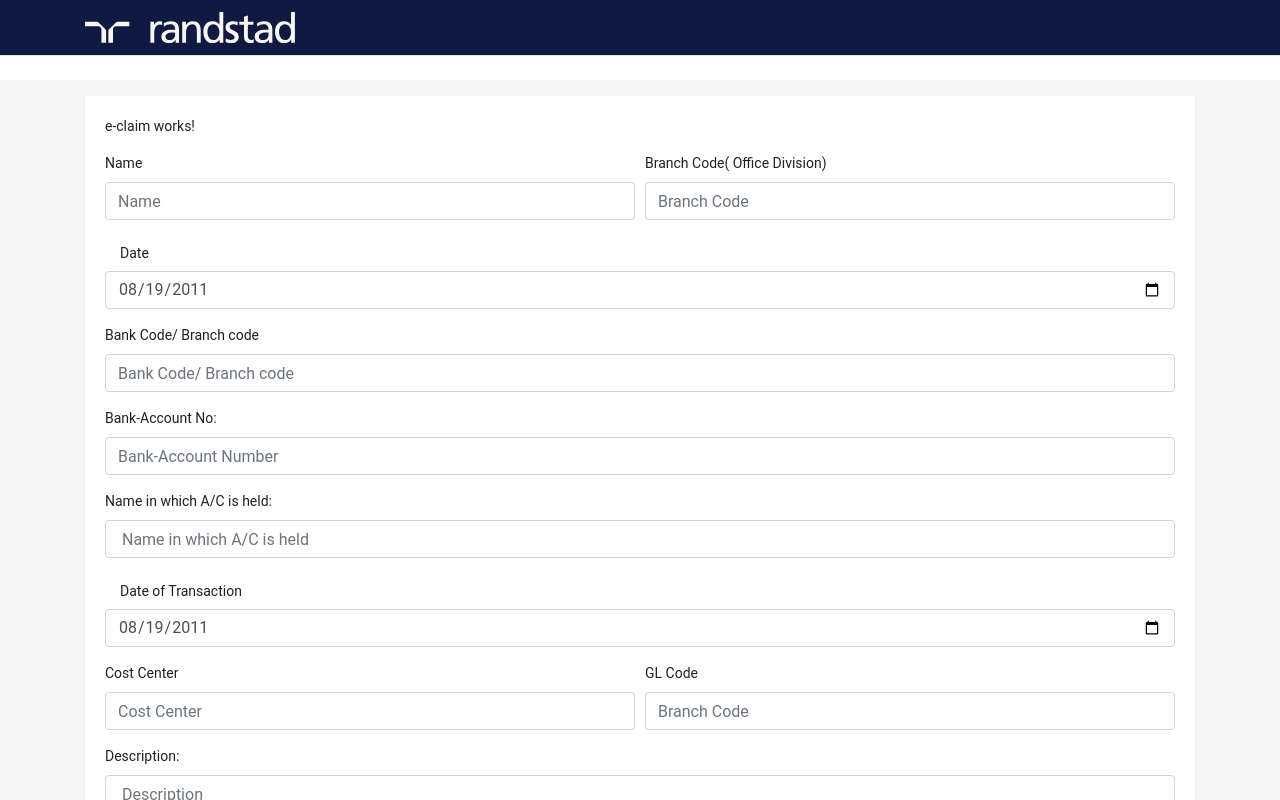
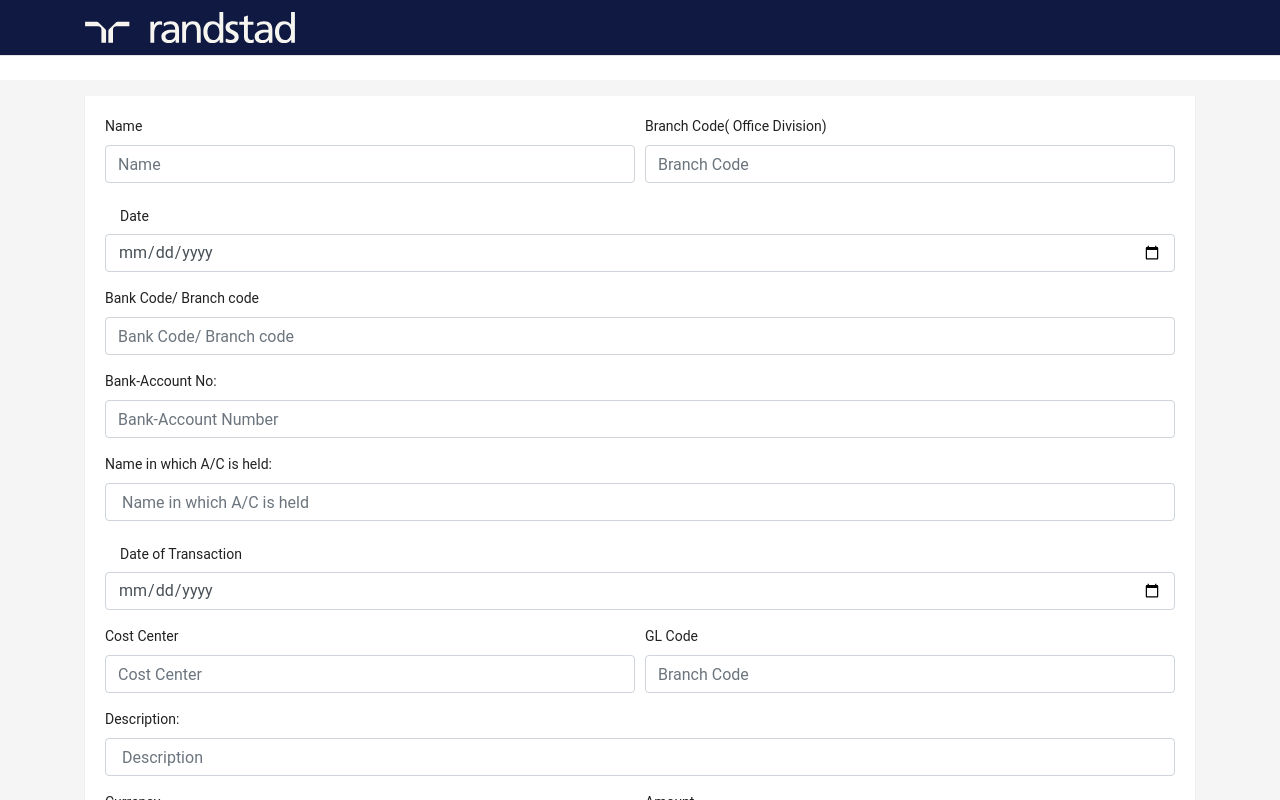
Before and after one commit to NarenMuthyala/ExpenseClaim, an Angular app: page /eclaim in a window 1280 px wide. Shown: the top 800 px of the page. Built offline with nearby package versions, Linux system fonts and the light colour scheme.

Commit message:
claim data handling
claim data handling

```diff
--- a/src/app/app.module.ts
+++ b/src/app/app.module.ts
@@ -1,5 +1,6 @@
 import { BrowserModule } from '@angular/platform-browser';
 import { NgModule } from '@angular/core';
+import { FormsModule } from '@angular/forms';
 
 import { AppRoutingModule } from './app-routing.module';
 import { AppComponent } from './app.component';
@@ -16,7 +17,8 @@ import { EClaimComponent } from './e-claim/e-claim.component';
   ],
   imports: [
     BrowserModule,
-    AppRoutingModule
+    AppRoutingModule,
+    FormsModule
   ],
   providers: [],
   bootstrap: [AppComponent]
--- a/src/app/e-claim/e-claim.component.html
+++ b/src/app/e-claim/e-claim.component.html
@@ -1,85 +1,81 @@
 <div class="container">
   <div class="card">
     <div class="card-body">
-      <p>
-      e-claim works!
-    </p>
-
-    <form>
+      <form #claimForm="ngForm" (ngSubmit)="submitClaim()">
         <div class="form-row">
           <div class="form-group col-md-6">
             <label for="inputName">Name</label>
-      <input type="text" class="form-control" id="inputName" placeholder="Name">
+            <input type="text" required [(ngModel)]="claim.name" class="form-control" name="inputName"  id="inputName" placeholder="Name">
           </div>
           <div class="form-group col-md-6">
             <label for="inputBrachCode">Branch Code( Office Division)</label>
-      <input type="text" class="form-control" id="inputBrachCode" placeholder="Branch Code ">
+            <input type="text" [(ngModel)]="claim.branchCodeOffice"class="form-control" name="inputBrachCode" id="inputBrachCode" placeholder="Branch Code ">
           </div>
         </div>
         <div class="form-group">
           <label for="inputDate" class="col-2 col-form-label">Date</label>
-    <input class="form-control" type="date" value="2011-08-19" id="inputDate">
+          <input class="form-control" [(ngModel)]="claim.date" type="date" name="inputDate" value="2011-08-19" id="inputDate">
         </div>
         <div class="form-group">
           <label for="inputBankCode">Bank Code/ Branch code</label>
-    <input type="text" class="form-control" id="inputBankCode" placeholder="Bank Code/ Branch code">
+          <input type="text" [(ngModel)]="claim.bankBranchCode" name="inputBankCode" class="form-control" id="inputBankCode" placeholder="Bank Code/ Branch code">
         </div>
         <div class="form-group">
           <label for="inputBankAcNo">Bank-Account No:</label>
-    <input type="text" class="form-control" id="inputBankAcNo" placeholder="Bank-Account Number">
+          <input type="number" [(ngModel)]="claim.bankAcNumber" name="inputBankAcNo" class="form-control" id="inputBankAcNo" placeholder="Bank-Account Number">
         </div>
 
         <div class="form-group">
           <label for="inputNameAc"> Name in which A/C is held:</label>
-    <input type="text" class="form-control" id="inputNameAc" placeholder=" Name in which A/C is held">
+          <input type="text" [(ngModel)]="claim.nameInAC" class="form-control" name="inputNameAc" id="inputNameAc" placeholder=" Name in which A/C is held">
         </div>
 
         <div class="form-group">
           <label for="inputTransDate" class="col-2 col-form-label">Date of Transaction</label>
-    <input class="form-control" type="date" value="2011-08-19" id="inputTransDate">
+          <input class="form-control" [(ngModel)]="claim.dateOfTransaction" name="inputTransDate" type="date" value="2011-08-19" id="inputTransDate">
         </div>
 
         <div class="form-row">
           <div class="form-group col-md-6">
             <label for="inputCostCenter">Cost Center</label>
-      <input type="text" class="form-control" id="inputCostCenter" placeholder="Cost Center">
+            <input type="text" [(ngModel)]="claim.costCenter" name="inputCostCenter" class="form-control" id="inputCostCenter" placeholder="Cost Center">
           </div>
           <div class="form-group col-md-6">
             <label for="inputGLCode">GL Code</label>
-      <input type="text" class="form-control" id="inputGLCode" placeholder="Branch Code ">
+            <input type="text" [(ngModel)]="claim.glCode" name="inputGLCode" class="form-control" id="inputGLCode" placeholder="Branch Code ">
           </div>
         </div>
 
         <div class="form-group">
           <label for="inputDesc"> Description:</label>
-    <input type="text" class="form-control" id="inputDesc" placeholder=" Description">
+          <input type="text" [(ngModel)]="claim.description" name="inputDesc" class="form-control" id="inputDesc" placeholder=" Description">
         </div>
 
         <div class="form-row">
           <div class="form-group col-md-6">
             <label for="inputCurrency">Currency</label>
-      <input type="text" class="form-control" id="inputCurrency" placeholder="Currency">
+            <input type="text" [(ngModel)]="claim.currency" name="inputCurrency" class="form-control" id="inputCurrency" placeholder="Currency">
           </div>
           <div class="form-group col-md-6">
             <label for="inputAmount">Amount</label>
-      <input type="text" class="form-control" id="inputAmount" placeholder="Amount ">
+            <input type="text" [(ngModel)]="claim.amount" name="inputAmount" class="form-control" id="inputAmount" placeholder="Amount ">
           </div>
         </div>
 
         <div class="form-row">
           <div class="form-group col-md-6">
             <label for="inputGst">GST</label>
-      <input type="text" class="form-control" id="inputGst" placeholder="GST">
+            <input type="text" [(ngModel)]="claim.gst" name="inputGst" class="form-control" id="inputGst" placeholder="GST">
           </div>
           <div class="form-group col-md-6">
             <label for="inputXeRate">Exchange Rate</label>
-      <input type="text" class="form-control" id="inputXeRate" placeholder="Exchange Rate">
+            <input type="text" [(ngModel)]="claim.exchangeRate" name="inputXeRate" class="form-control" id="inputXeRate" placeholder="Exchange Rate">
           </div>
         </div>
 
         <div class="form-group">
           <label for="inputTotalAmt"> Total Amount(RM):</label>
-    <input type="text" class="form-control" id="inputTotalAmt" placeholder=" Total Amount(RM)">
+          <input type="text" [(ngModel)]="claim.totalAmout" class="form-control" name="inputTotalAmt" id="inputTotalAmt" placeholder=" Total Amount(RM)">
         </div>
 
         <button type="submit" class="btn btn-primary">Submit</button>
--- a/src/app/e-claim/e-claim.component.ts
+++ b/src/app/e-claim/e-claim.component.ts
@@ -1,4 +1,5 @@
-import { Component, OnInit } from '@angular/core';
+import { Component, OnInit, Input } from '@angular/core';
+import { Claim } from '../models/claim';
 
 @Component({
   selector: 'app-e-claim',
@@ -6,10 +7,20 @@ import { Component, OnInit } from '@angular/core';
   styleUrls: ['./e-claim.component.css']
 })
 export class EClaimComponent implements OnInit {
+  claim: Claim;
+  private claimData : {};
 
-  constructor() { }
+  constructor() {
+    this.claim = new Claim();
+   }
 
   ngOnInit() {
+
+  }
+
+  submitClaim(){
+   this.claimData = JSON.stringify(this.claim)
+   console.log( this.claim);
   }
 
 }
```
Lines whose indentation alone changed are shown as unchanged.
